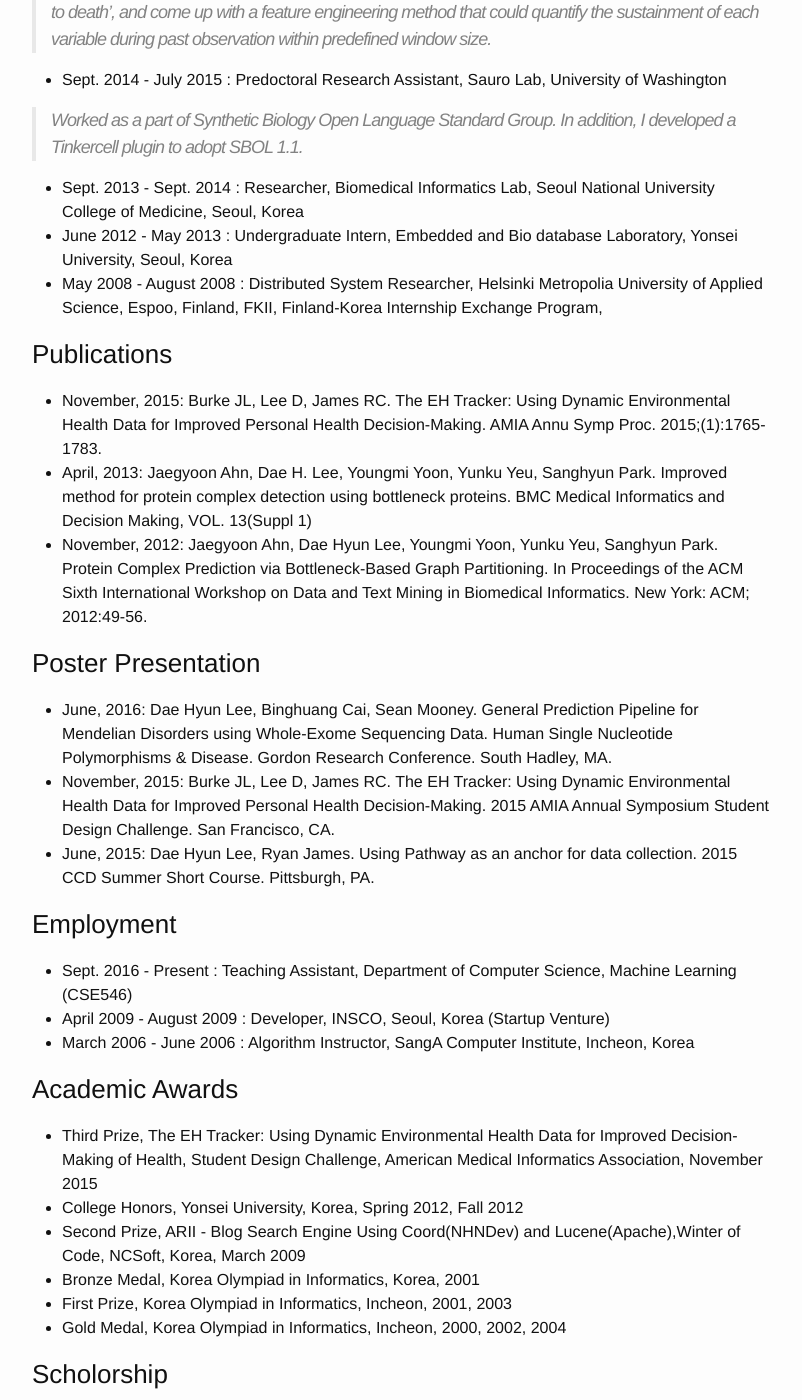
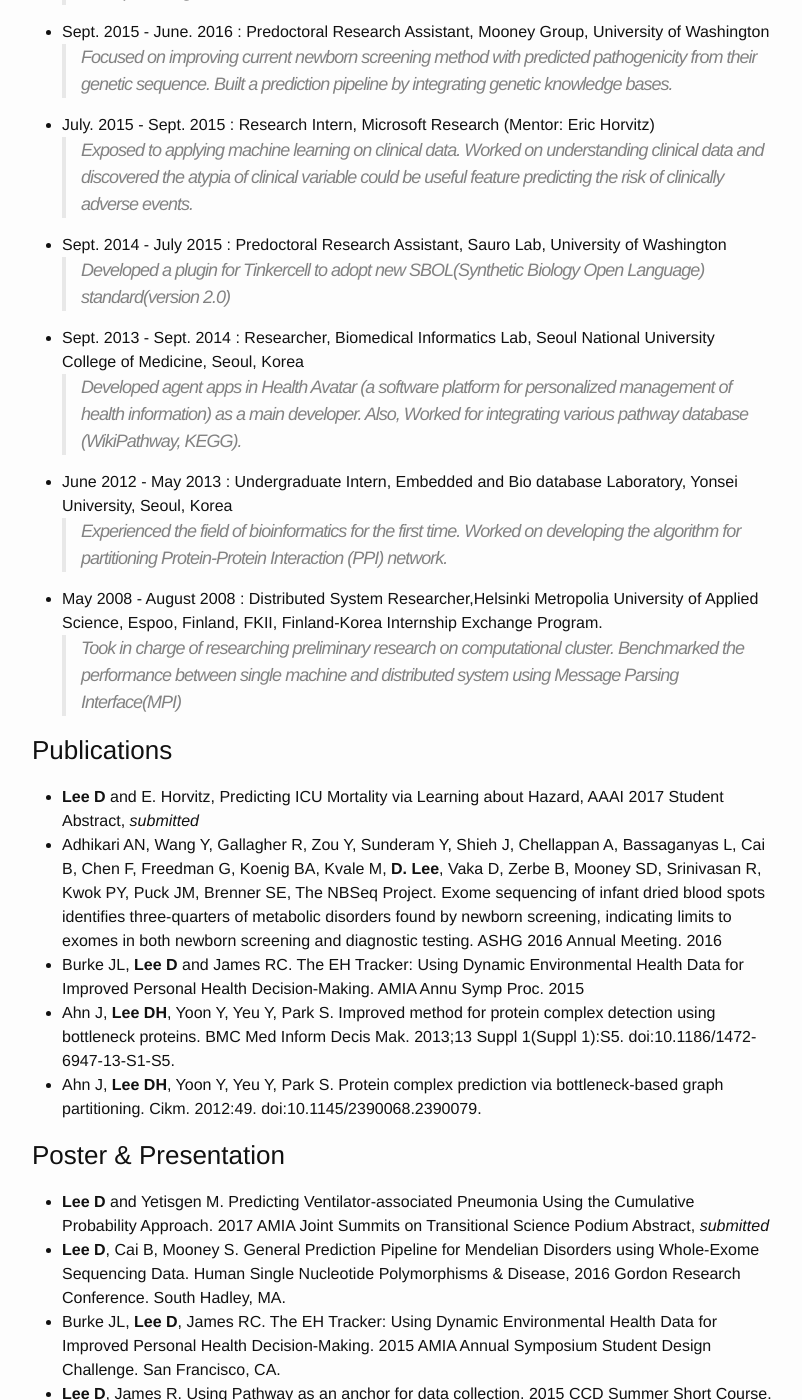
Before and after one commit to dhlee4/dhlee4.github.io, a Jekyll site: the page built from about.md, in a window 1280 px wide and 1400 px high, scrolled down 797 px. Shown: the whole window, without its empty margins (238-1040 px from the left). Built offline with Jekyll 4.4.1, drawn with Linux system fonts in a browser that asks for light colours; some of the changed text lies outside the part shown.

Commit message:
built update

```diff
--- a/about.md
+++ b/about.md
@@ -11,48 +11,52 @@ Dae Hyun Lee
 
 
 ### Education
-- Ph.D. Student. University of Washington, School of Medicine, Department of Biomedical Informatics and Medical Education, Biomedical and Health Informatics, Sept. 2015- Present
-	- Research Interest: Machine learning application on clinical data focusing on failure to rescue
+- Doctor of Philosophy (Sept. 2014 - Present)
+	- University of Washington, School of Medicine
+	- Department of Biomedical Informatics and Medical Education
 	- Supervisor: Dr. Meliha Yetisgen
-- B.E.		Yonsei University, College of Engineering, Department of Computer Science
+- Bachelor of Engineering (Mar. 2006 - Aug. 2014)
+	- Yonsei University, College of Engineering
+	- Department of Computer Science
+
+###  Resarch interest
+- Buildling *prediction model* on clinical data using machine learning
+- Extracting novel concepts indicating *patient deterioration* from clinical notes using natural language processing
+- Applying data-driven approach to discover treatable complication during hospital stay, *failure-to-rescue*
 
 ### Research Experience
 
 - June. 2016 - Sept. 2016 : Research Intern, Microsoft Research (Mentor: Eric Horvitz)
-
-> The work for predicting Intensive Care Unit(ICU) mortality was continued. We developed the approach that could predict the ICU mortality which is concordant to medical consensus. Physionet ICU Challenge data was used, and Apache SPARK was used for the computational framework.
+	> Continued to work on predicting ICU mortality using PhysioNet ICU Challenge data. Built the model to predict ICU in-hospital mortality. The model presented the contribution of clinical variables when predicting the risk of death.
 
 - Sept. 2015 - June. 2016 : Predoctoral Research Assistant, Mooney Group<mooneygroup>, University of Washington
-
-> I mostly worked on building pipelines using Whole Exome Sequencing Data. We developed a pipeline that use both pathogenic variants with solid evidence and variants that are likely to be pathogenic based on predictions.
-
+	> Focused on improving current newborn screening method with predicted pathogenicity from their genetic sequence. Built a prediction pipeline by integrating genetic knowledge bases.
 - July. 2015 - Sept. 2015 : Research Intern, Microsoft Research (Mentor: Eric Horvitz)
-
-> I first exposed to the field of machine learning and artificial intelligence. We researched the topic 'failure to death', and come up with a feature engineering method that could quantify the sustainment of each variable during past observation within predefined window size.
-
+	> Exposed to applying machine learning on clinical data. Worked on understanding clinical data and discovered the atypia of clinical variable could be useful feature predicting the risk of clinically adverse events.
 - Sept. 2014 - July 2015 : Predoctoral Research Assistant, Sauro Lab<saurogroup>, University of Washington
-
-> Worked as a part of Synthetic Biology Open Language Standard Group. In addition, I developed a Tinkercell plugin to adopt SBOL 1.1.
-
+	> Developed a plugin for Tinkercell to adopt new SBOL(Synthetic Biology Open Language) standard(version 2.0)
 - Sept. 2013 - Sept. 2014 : Researcher, Biomedical Informatics Lab, Seoul National University College of Medicine, Seoul, Korea
+	> Developed agent apps in Health Avatar (a software platform for personalized management of health information) as a main developer. Also, Worked for integrating various pathway database (WikiPathway, KEGG).
 -  June 2012 - May 2013 : Undergraduate Intern, Embedded and Bio database Laboratory, Yonsei University, Seoul, Korea
-- May 2008 - August 2008 : Distributed System Researcher, Helsinki Metropolia University of Applied Science, Espoo, Finland, FKII, Finland-Korea Internship Exchange Program,
+	> Experienced the field of bioinformatics for the first time. Worked on developing the algorithm for partitioning Protein-Protein Interaction (PPI) network.
+- May 2008 - August 2008 : Distributed System Researcher,Helsinki Metropolia University of Applied Science, Espoo, Finland, FKII, Finland-Korea Internship Exchange Program.
+	> Took in charge of researching preliminary research on computational cluster. Benchmarked the performance between single machine and distributed system using Message Parsing Interface(MPI)
 
 ### Publications
- - November, 2015: Burke JL, Lee D, James RC. The EH Tracker: Using Dynamic Environmental Health Data for Improved Personal Health Decision-Making. AMIA Annu Symp Proc. 2015;(1):1765-1783.
- - April, 2013: Jaegyoon Ahn, Dae H. Lee, Youngmi Yoon, Yunku Yeu, Sanghyun Park. Improved method for protein complex detection using bottleneck proteins.  BMC Medical Informatics and Decision Making, VOL. 13(Suppl 1)
- - November, 2012: Jaegyoon Ahn, Dae Hyun Lee, Youngmi Yoon, Yunku Yeu, Sanghyun Park. Protein Complex Prediction via Bottleneck-Based Graph Partitioning. In Proceedings of the ACM Sixth International Workshop on Data and Text Mining in Biomedical Informatics. New York: ACM; 2012:49-56.
+ - **Lee D** and E. Horvitz, Predicting ICU Mortality via Learning about Hazard, AAAI 2017 Student Abstract, *submitted*
+ - Adhikari AN, Wang Y, Gallagher R, Zou Y, Sunderam Y, Shieh J, Chellappan A, Bassaganyas L, Cai B, Chen F, Freedman G, Koenig BA, Kvale M, **D. Lee**, Vaka D, Zerbe B, Mooney SD, Srinivasan R, Kwok PY, Puck JM, Brenner SE, The NBSeq Project. Exome sequencing of infant dried blood spots identifies three-quarters of metabolic disorders found by newborn screening, indicating limits to exomes in both newborn screening and diagnostic testing. ASHG 2016 Annual Meeting. 2016
+ - Burke JL, **Lee D** and James RC. The EH Tracker: Using Dynamic Environmental Health Data for Improved Personal Health Decision-Making. AMIA Annu Symp Proc. 2015
+ - Ahn J, **Lee DH**, Yoon Y, Yeu Y, Park S. Improved method for protein complex detection using bottleneck proteins. BMC Med Inform Decis Mak. 2013;13 Suppl 1(Suppl 1):S5. doi:10.1186/1472-6947-13-S1-S5.
+ - Ahn J, **Lee DH**, Yoon Y, Yeu Y, Park S. Protein complex prediction via bottleneck-based graph partitioning. Cikm. 2012:49. doi:10.1145/2390068.2390079.
 
-### Poster Presentation
- - June, 2016: Dae Hyun Lee, Binghuang Cai, Sean Mooney. General Prediction Pipeline for Mendelian Disorders using Whole-Exome Sequencing Data. Human Single Nucleotide Polymorphisms & Disease.
-Gordon Research Conference. South Hadley, MA.
- - November, 2015: Burke JL, Lee D, James RC. The EH Tracker: Using Dynamic Environmental Health Data for Improved Personal Health Decision-Making. 2015 AMIA Annual Symposium Student Design Challenge. San Francisco, CA.
- - June, 2015: Dae Hyun Lee, Ryan James. Using Pathway as an anchor for data collection. 2015 CCD Summer Short Course. Pittsburgh, PA.
 
-### Employment
-- Sept. 2016 - Present : Teaching Assistant, Department of Computer Science, Machine Learning (CSE546)
-- April 2009 - August 2009 : Developer, INSCO, Seoul, Korea (Startup Venture)
--  March 2006 - June 2006 : Algorithm Instructor, SangA Computer Institute, Incheon, Korea
+
+### Poster & Presentation
+ - **Lee D** and Yetisgen M. Predicting Ventilator-associated Pneumonia Using the Cumulative Probability Approach. 2017 AMIA Joint Summits on Transitional Science Podium Abstract, *submitted*
+ - **Lee D**, Cai B, Mooney S. General Prediction Pipeline for Mendelian Disorders using Whole-Exome Sequencing Data. Human Single Nucleotide Polymorphisms & Disease,
+2016 Gordon Research Conference. South Hadley, MA.
+ - Burke JL, **Lee D**, James RC. The EH Tracker: Using Dynamic Environmental Health Data for Improved Personal Health Decision-Making. 2015 AMIA Annual Symposium Student Design Challenge. San Francisco, CA.
+ - **Lee D**, James R. Using Pathway as an anchor for data collection. 2015 CCD Summer Short Course. Pittsburgh, PA.
 
 ### Academic Awards
 
@@ -67,4 +71,19 @@ Gordon Research Conference. South Hadley, MA.
 
 ### Scholorship
  - GKS Global Korea Scholarship, September 2014 - August 2016
+	 - Scholarship from Korean Government. 66 students who are expected to pursue graduate studies in foreign countries were selected for the scholarship. Supported $31,000 for 2014 and $40,000 for 2015
  - JinRee Scholorship for academic excellence, Yonsei University, March 2007, March 2012
+
+### Service
+ - Volunteer, University of Washington Engineering Discovery Days, 2015
+ - Military Service, discharged as sergeant, Korean Augmentation to US Army, 19th Expeditionary Sustainment Command, 8th US Army, Nov. 2009 - Sept. 2011
+ 	- ARCOM(Army Commendation Medal)
+	- MOVSM(Military Outstanding Volunteer Service Medal)
+
+### Language Skill
+ - Korean: Native
+ - English: Fluent (speaking, reading, writing)
+ - Japanese: Intermediate (speaking); Basic (reading, writing)
+
+### Other
+ - Graduate student member of AMIA and AAAI
```
